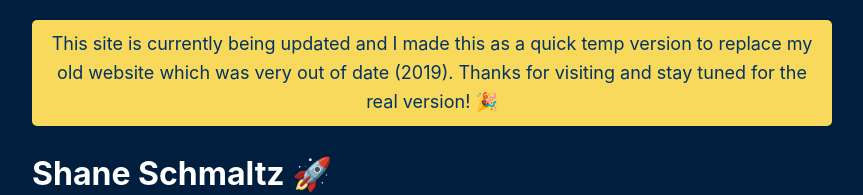
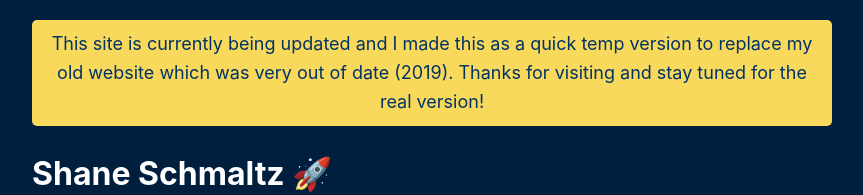
Before and after one commit to stschmaltz/personal-website-v4, a SvelteKit app: page / in a window 1280 px wide. Shown: the top 195 px of the page, without its empty margins (208-1071 px from the left). Built offline with nearby package versions, Linux system fonts and the light colour scheme.

Commit message:
remove emoji from banner so it fits neatly on max width

```diff
--- a/src/routes/+page.svelte
+++ b/src/routes/+page.svelte
@@ -6,7 +6,7 @@
 	<div class="banner">
 		This site is currently being updated and I made this as a quick temp version to replace my old
 		website which was very out of date (2019). Thanks for visiting and stay tuned for the real
-		version! 🎉
+		version!
 	</div>
 	<h1>Shane Schmaltz 🚀</h1>
 	<p>
```
